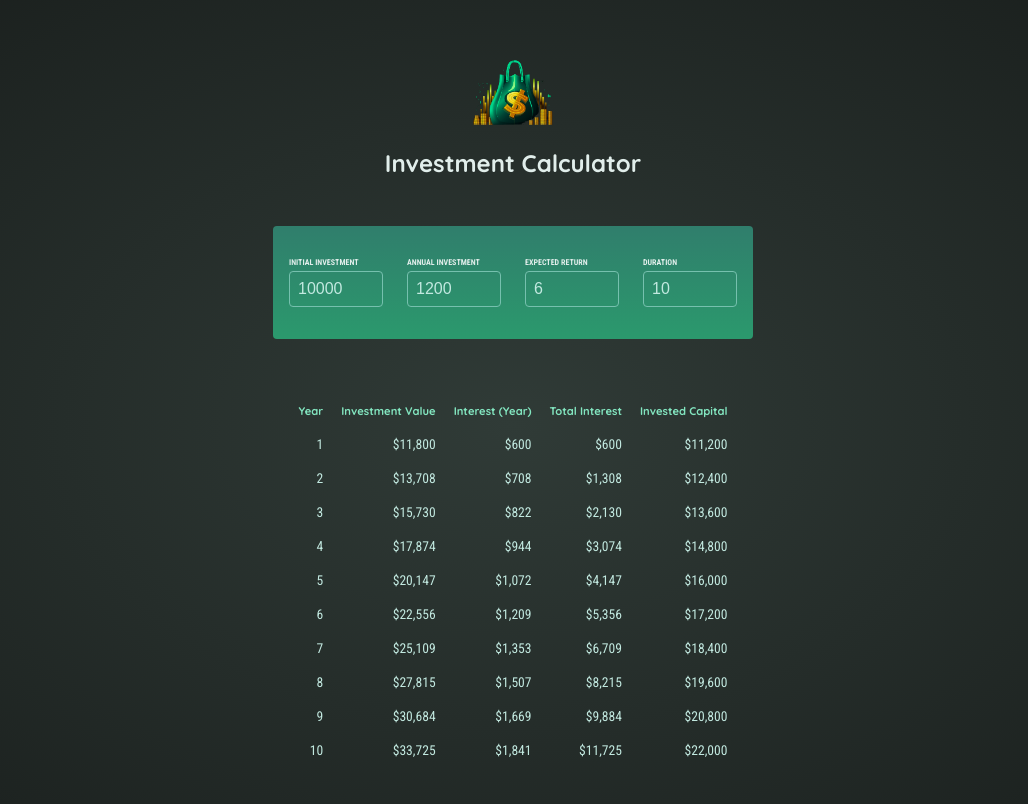
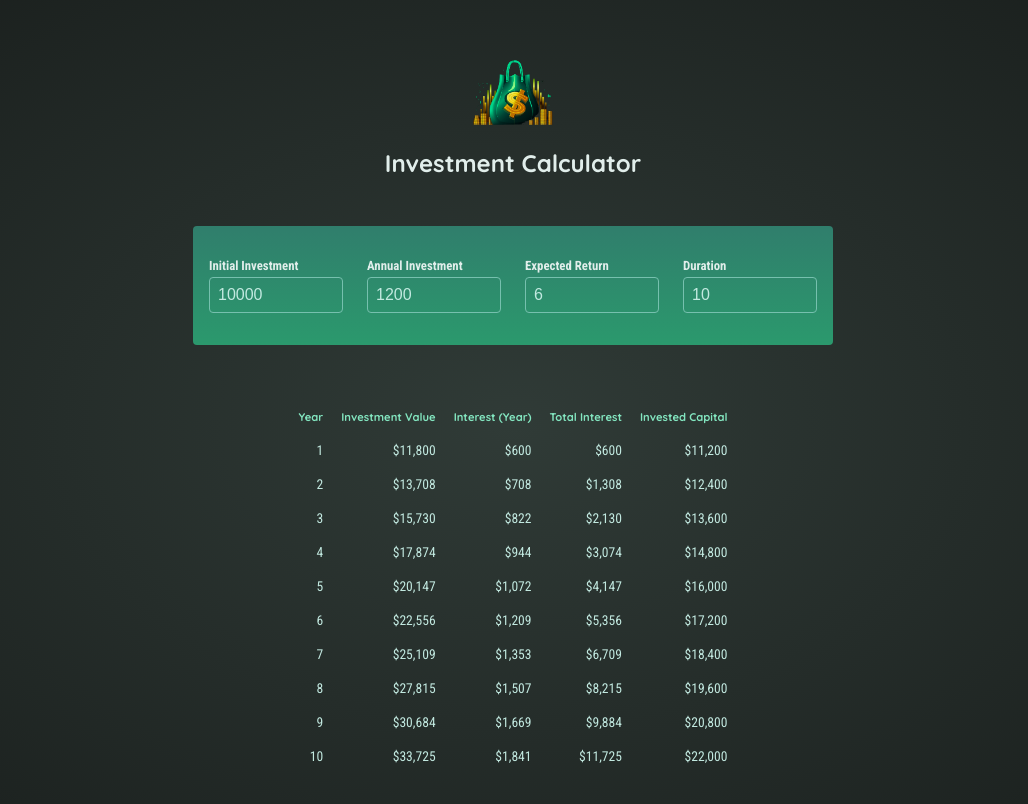
Before and after one commit to paul-kh/investment-calculator-reactjs, a React (Vite) app: page / in a window 1280 px wide. Shown: the top 804 px of the page, without its empty margins (127-1155 px from the left). Built offline with nearby package versions, Linux system fonts and the light colour scheme.

Commit message:
Adjusted CSS for better look

```diff
--- a/src/index.css
+++ b/src/index.css
@@ -32,7 +32,7 @@ body {
 
 #user-input {
   padding: 1rem;
-  max-width: 30rem;
+  max-width: 40rem;
   margin: 2rem auto;
   border-radius: 4px;
   background: linear-gradient(180deg, #307e6c, #2b996d);
@@ -48,9 +48,8 @@ body {
   display: block;
   margin-bottom: 0.25rem;
   font-family: "Roboto Condensed", sans-serif;
-  font-size: 0.5rem;
+  font-size: 0.8rem;
   font-weight: bold;
-  text-transform: uppercase;
 }
 
 #user-input input {
```
